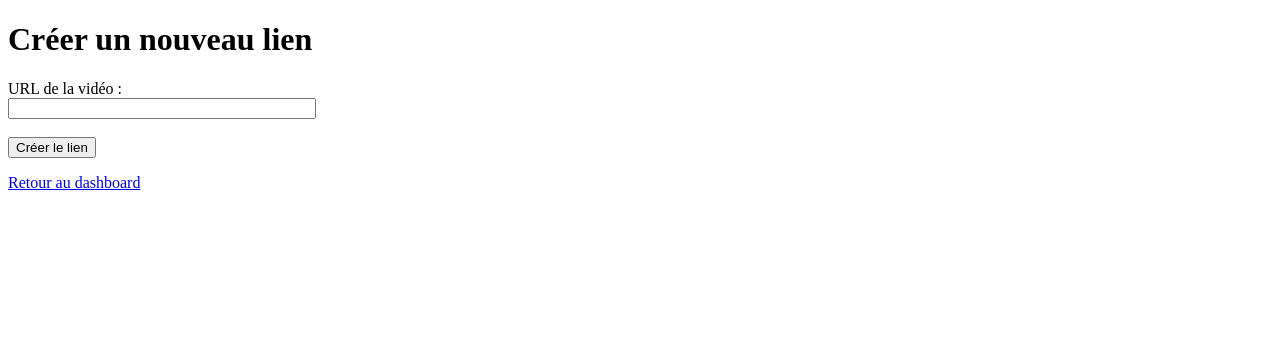
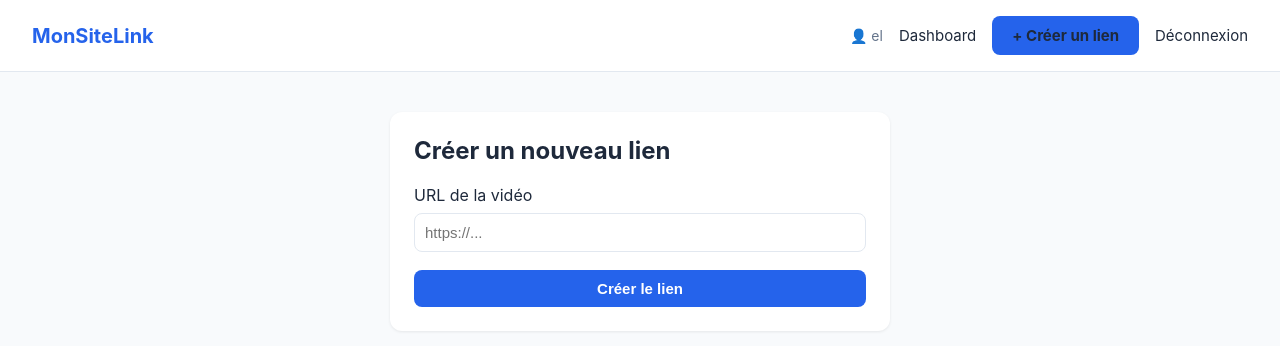
Before and after one commit to adamasavadogoel12-coder/linkcash, a Django app: page /create-link/ in a window 1280 px wide. Shown: the top 346 px of the page. Run offline with Django 5.2, Linux system fonts and the light colour scheme; a user stored in the database is signed in.

Commit message:
Update create_link.html

```diff
--- a/links/templates/links/create_link.html
+++ b/links/templates/links/create_link.html
@@ -1,17 +1,13 @@
-<!DOCTYPE html>
-<html lang="fr">
-<head>
-  <meta charset="UTF-8">
-  <title>Créer un lien – MonSiteLink</title>
-</head>
-<body>
-  <h1>Créer un nouveau lien</h1>
+{% extends 'links/base.html' %}
+{% block title %}Créer un lien – MonSiteLink{% endblock %}
+{% block content %}
+<div class="card" style="max-width: 500px; margin: 0 auto;">
+  <h2 style="margin-top:0;">Créer un nouveau lien</h2>
   <form method="post">
     {% csrf_token %}
-    <label>URL de la vidéo :</label><br>
-    <input type="url" name="original_url" required style="width: 300px;"><br><br>
-    <button type="submit">Créer le lien</button>
+    <label>URL de la vidéo</label>
+    <input type="url" name="original_url" required placeholder="https://...">
+    <button type="submit" class="btn btn-primary" style="width:100%; margin-top:10px;">Créer le lien</button>
   </form>
-  <p><a href="{% url 'dashboard' %}">Retour au dashboard</a></p>
-</body>
-</html>
+</div>
+{% endblock %}
```
